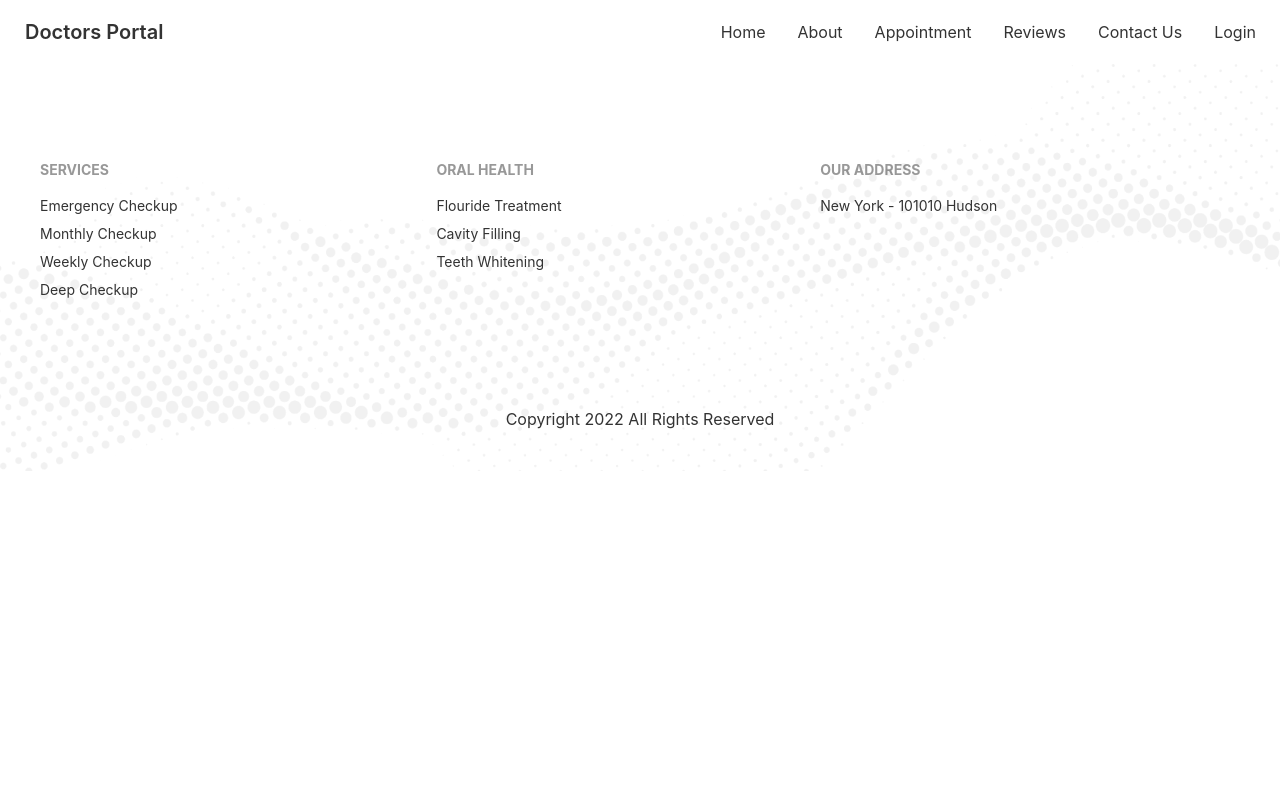
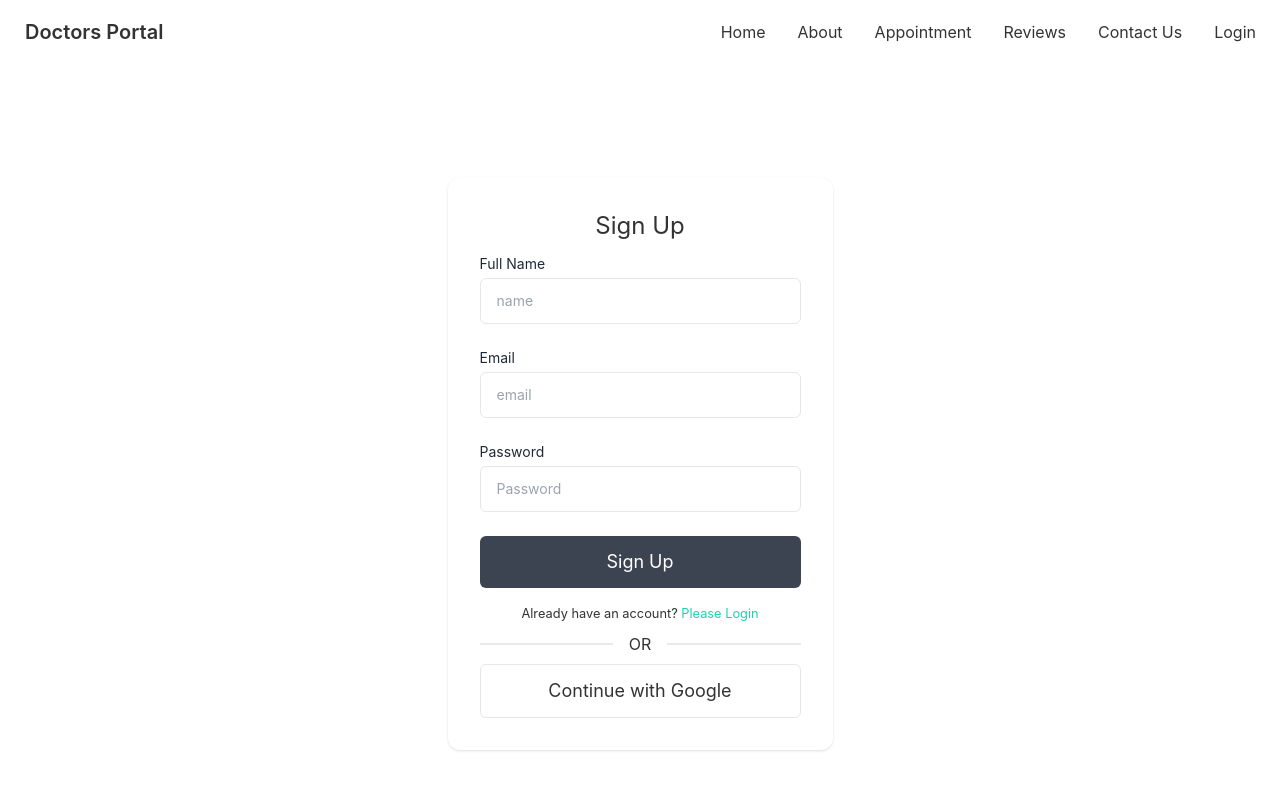
Before and after one commit to NurulIslam96/doctors-portal-client, a React (Create React App) app: page /signup in a window 1280 px wide. Shown: the top 800 px of the page. Built offline with nearby package versions, Linux system fonts and the light colour scheme.

Commit message:
signup and login auth created

```diff
--- a/src/Pages/Login/Login.js
+++ b/src/Pages/Login/Login.js
@@ -3,7 +3,11 @@ import { useForm } from "react-hook-form";
 import { Link } from "react-router-dom";
 
 const Login = () => {
-  const { register, handleSubmit , formState: { errors }} = useForm();
+  const {
+    register,
+    handleSubmit,
+    formState: { errors },
+  } = useForm();
   const handleLogin = (data) => {
     console.log(data);
   };
@@ -17,28 +21,38 @@ const Login = () => {
           className="space-y-6 ng-untouched ng-pristine ng-valid"
         >
           <div className="space-y-1 text-sm">
-            <label className="block text-gray-800">
-              Email
-            </label>
+            <label className="block text-gray-800">Email</label>
             <input
               type="email"
               placeholder="email"
               {...register("email", { required: "Email Address is Required" })}
               className="w-full px-4 py-3 rounded-md border focus:border-violet-400"
             />
-            {errors.email && <p role="alert" className="text-red-500">{errors.email?.message}</p>}
+            {errors.email && (
+              <p role="alert" className="text-red-500">
+                {errors.email?.message}
+              </p>
+            )}
           </div>
           <div className="space-y-1 text-sm">
-            <label className="block text-gray-800">
-              Password
-            </label>
+            <label className="block text-gray-800">Password</label>
             <input
               type="password"
               placeholder="Password"
-              {...register("password", { required: "Password is Required" })}
+              {...register("password", {
+                required: "Password is Required",
+                minLength: {
+                  value: 8,
+                  message: "Password must be 8 characters or longer",
+                },
+              })}
               className="w-full px-4 py-3 rounded-md border focus:border-violet-400"
             />
-            {errors.password && <p role="alert" className="text-red-500">{errors.password?.message}</p>}
+            {errors.password && (
+              <p role="alert" className="text-red-500">
+                {errors.password?.message}
+              </p>
+            )}
             <Link>
               <p className="mt-2 text-xs">Forgot Password?</p>
             </Link>
--- a/src/Pages/Signup/Signup.js
+++ b/src/Pages/Signup/Signup.js
@@ -1,11 +1,96 @@
-import React from 'react';
+import React from "react";
+import { useForm } from "react-hook-form";
+import { Link } from "react-router-dom";
 
 const Signup = () => {
-    return (
-        <div>
+  const {
+    register,
+    handleSubmit,
+    formState: { errors },
+  } = useForm();
+  const handleSignUp = (data) => {
+    console.log(data);
+  };
 
+  return (
+    <div className="h-[800px] md:mx-0 mx-2 flex justify-center items-center">
+      <div className="w-full lg:w-[385px] p-8 space-y-3 rounded-xl shadow">
+        <h1 className="text-2xl text-center">Sign Up</h1>
+        <form
+          onSubmit={handleSubmit(handleSignUp)}
+          className="space-y-6 ng-untouched ng-pristine ng-valid"
+        >
+          <div className="space-y-1 text-sm">
+            <label className="block text-gray-800">Full Name</label>
+            <input
+              type="text"
+              placeholder="name"
+              {...register("name", { required: "Name is Required" })}
+              className="w-full px-4 py-3 rounded-md border focus:border-violet-400"
+            />
+            {errors.name && (
+              <p role="alert" className="text-red-500">
+                {errors.name?.message}
+              </p>
+            )}
+          </div>
+          <div className="space-y-1 text-sm">
+            <label className="block text-gray-800">Email</label>
+            <input
+              type="email"
+              placeholder="email"
+              {...register("email", { required: "Email Address is Required" })}
+              className="w-full px-4 py-3 rounded-md border focus:border-violet-400"
+            />
+            {errors.email && (
+              <p role="alert" className="text-red-500">
+                {errors.email?.message}
+              </p>
+            )}
+          </div>
+          <div className="space-y-1 text-sm">
+            <label className="block text-gray-800">Password</label>
+            <input
+              type="password"
+              placeholder="Password"
+              {...register("password", {
+                required: "Password is Required",
+                minLength: {
+                  value: 8,
+                  message: "Password must be 8 characters or longer",
+                },
+              })}
+              className="w-full px-4 py-3 rounded-md border focus:border-violet-400"
+            />
+            {errors.password && (
+              <p role="alert" className="text-red-500">
+                {errors.password?.message}
+              </p>
+            )}
+          </div>
+          <input
+            type={"submit"}
+            className="block w-full p-3 text-center rounded-md bg-neutral text-lg text-white cursor-pointer"
+            value={"Sign Up"}
+          />
+        </form>
+        <div className="text-center">
+          <small>
+            Already have an account?
+            <span className="text-secondary">
+              <Link to="/login"> Please Login</Link>
+            </span>
+          </small>
         </div>
-    );
+        <div className="divider">OR</div>
+        <input
+          type={"submit"}
+          className="block w-full p-3 text-center rounded-md border hover:bg-slate-200 text-lg cursor-pointer"
+          value={"Continue with Google"}
+        />
+      </div>
+    </div>
+  );
 };
 
 export default Signup;
--- /dev/null
+++ b/src/contexts/Authprovider.js
@@ -0,0 +1,25 @@
+import React, { createContext } from "react";
+import { createUserWithEmailAndPassword, getAuth, signInWithEmailAndPassword } from "firebase/auth";
+import app from "../firebase/firebase.config";
+
+export const AuthContext = createContext();
+const auth = getAuth(app);
+
+const Authprovider = ({ children }) => {
+  const createUser = (email, password) => {
+    return createUserWithEmailAndPassword(auth, email, password);
+  };
+  const signIn = (email,password) => {
+    return signInWithEmailAndPassword(auth, email, password);
+  }
+
+  const authInfo = {
+    createUser,
+    signIn
+  };
+  return (
+    <AuthContext.Provider value={authInfo}>{children}</AuthContext.Provider>
+  );
+};
+
+export default Authprovider;
--- a/src/index.js
+++ b/src/index.js
@@ -1,14 +1,17 @@
-import React from 'react';
-import ReactDOM from 'react-dom/client';
-import './index.css';
-import App from './App';
-import reportWebVitals from './reportWebVitals';
-import 'react-day-picker/dist/style.css';
+import React from "react";
+import ReactDOM from "react-dom/client";
+import "./index.css";
+import App from "./App";
+import reportWebVitals from "./reportWebVitals";
+import "react-day-picker/dist/style.css";
+import Authprovider from "./contexts/Authprovider";
 
-const root = ReactDOM.createRoot(document.getElementById('root'));
+const root = ReactDOM.createRoot(document.getElementById("root"));
 root.render(
   <React.StrictMode>
-    <App />
+    <Authprovider>
+      <App />
+    </Authprovider>
   </React.StrictMode>
 );
 
```
